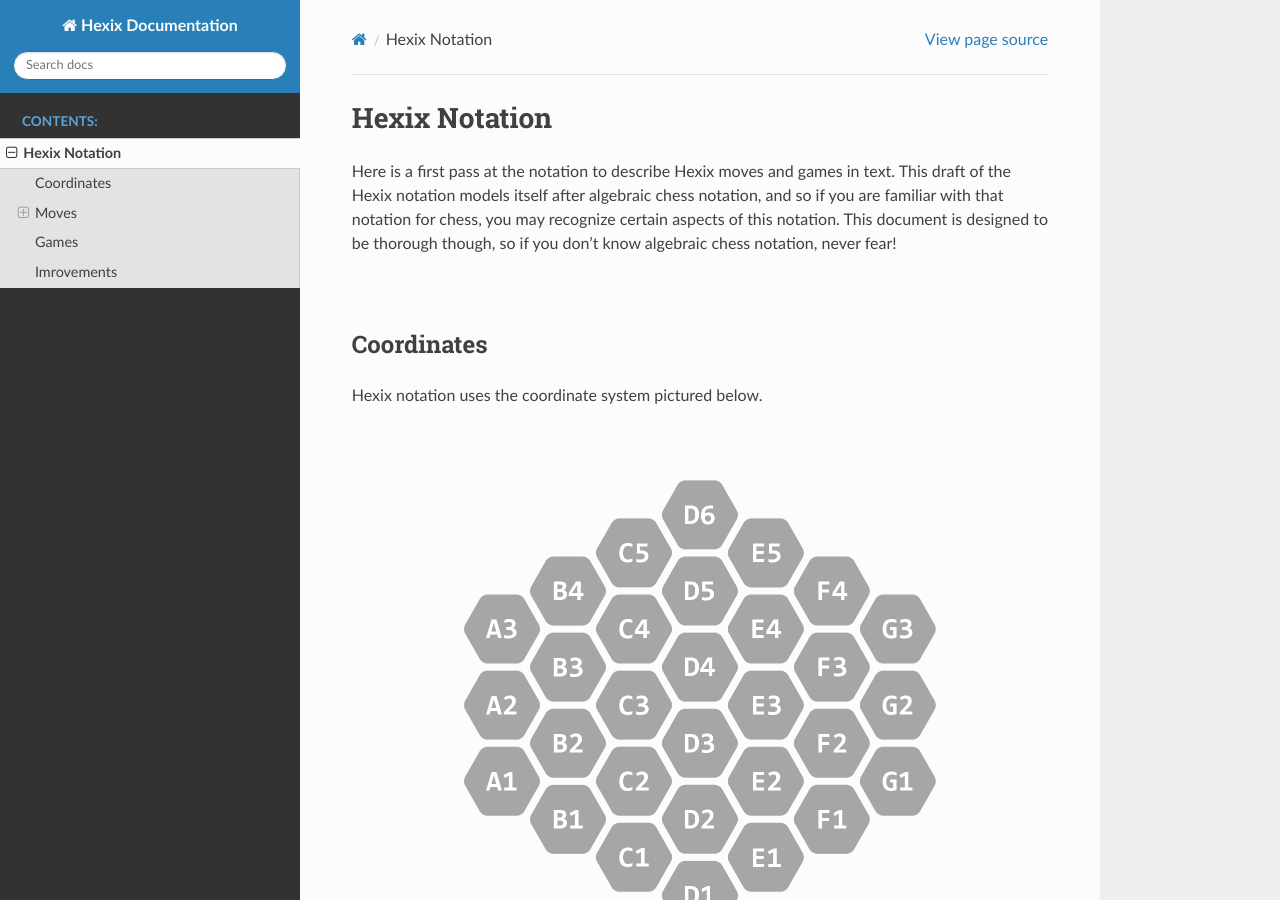
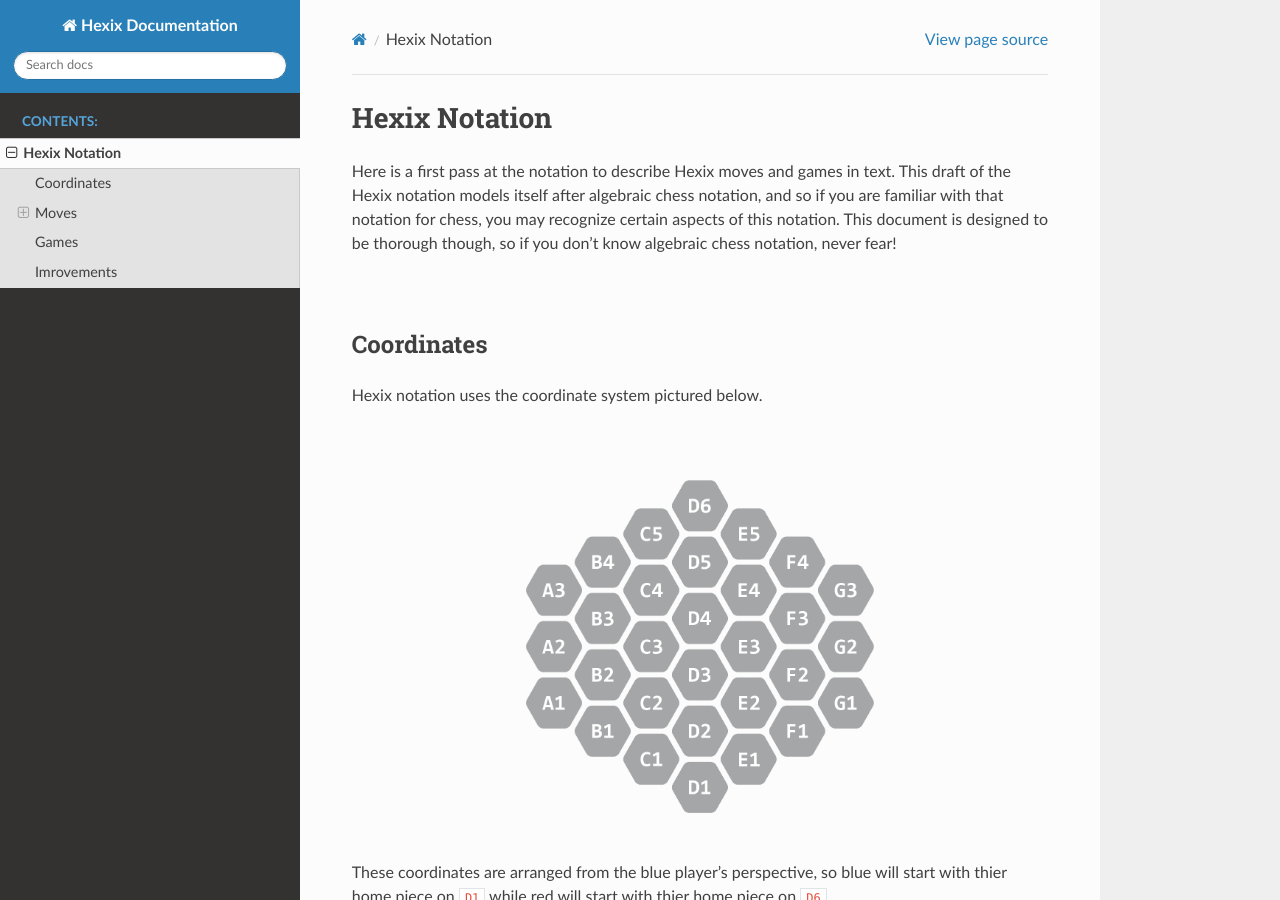
Before and after one commit to hexix-game/docs, a Sphinx documentation site: the page built from docs/source/notation.rst, in a window 1280 px wide and 900 px high. Built offline with Sphinx 7.4.7 and the Read the Docs theme 2.0.0, drawn with Linux system fonts in a browser that asks for light colours.

Commit message:
Fixed image stretching on smaller screens

```diff
--- a/docs/source/notation.rst
+++ b/docs/source/notation.rst
@@ -16,7 +16,7 @@ Hexix notation uses the coordinate system pictured below.
 |
 
 .. image:: images/notation-coordinates.png
-    :scale: 50%
+    :scale: 37%
     :alt: Diagram showing Hexix notation coordinate system. Looking at the board from the blue players perspective, columns are labeled A
           through G left to right. The closest hexagon in each column forms row 1. Rows count upwards as they get further from the blue player.
           Rows form a slight "V" shape. This "V" shape combined with the shape of the board means that column D has 6 total rows,
```
